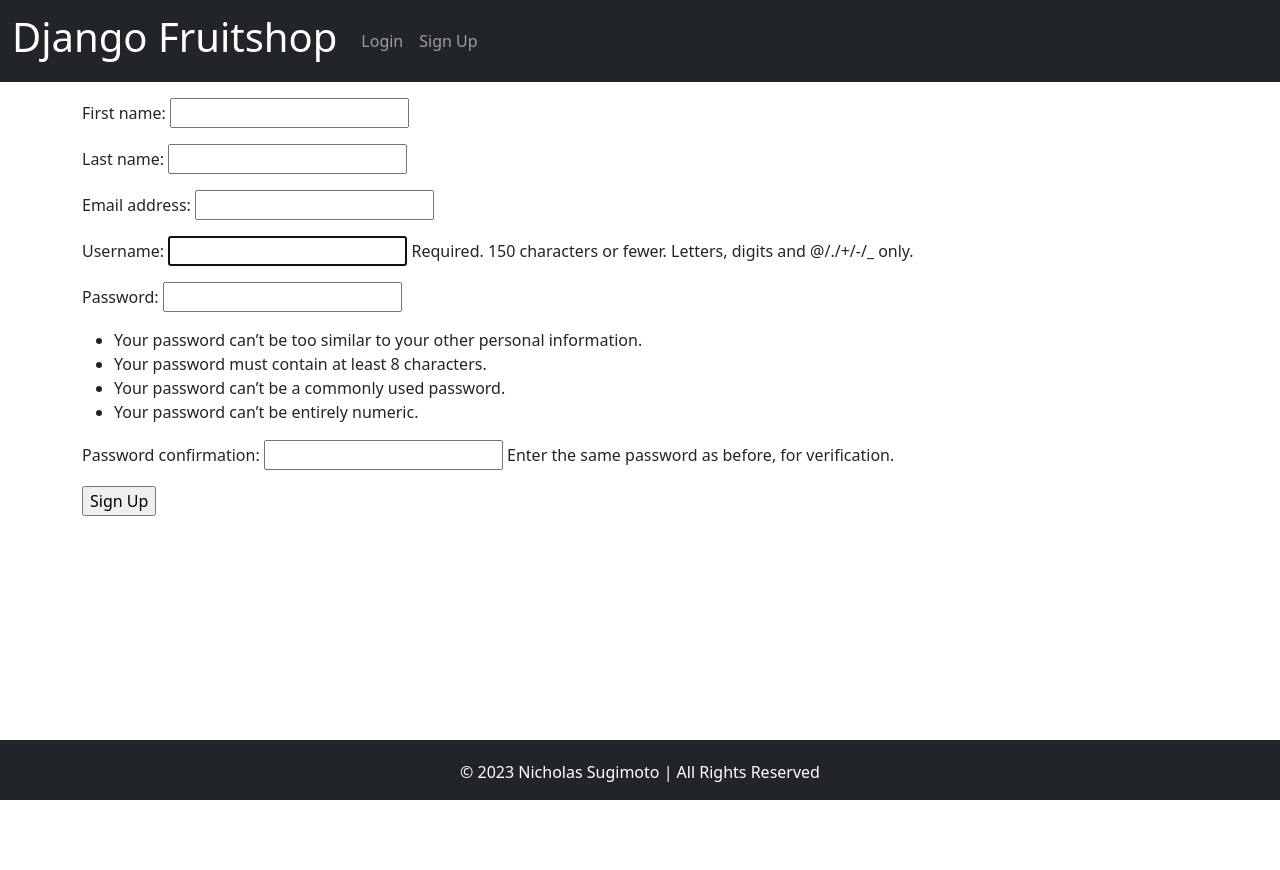
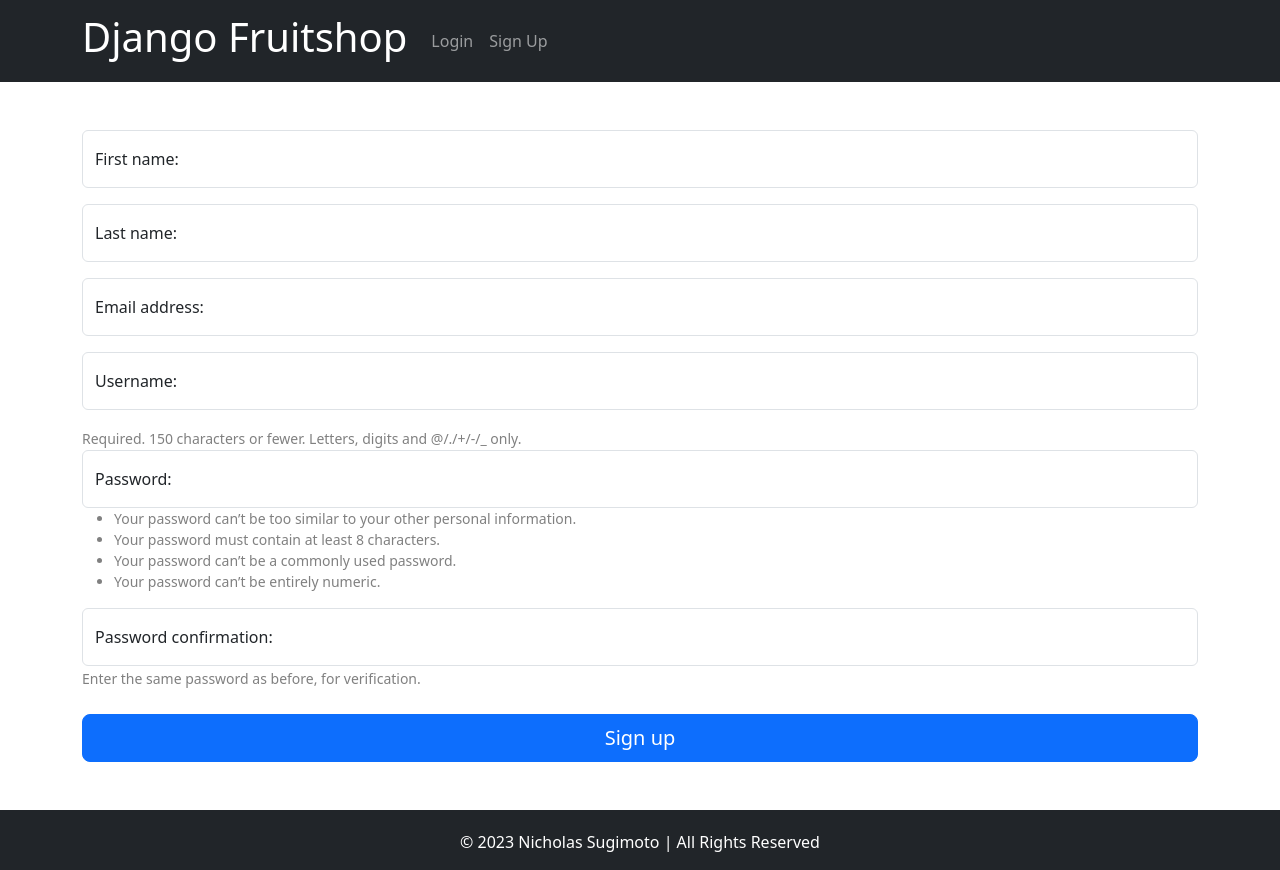
Before and after one commit to Suuugi/Ecommerce-Fruit, a Django app: page /accounts/signup/ in a window 1280 px wide. Before the commit the page ends 800 px from the top, so only its background shows below. Run offline with Django 4.2, Linux system fonts and the light colour scheme.

Commit message:
STYLE signup page and remove Catalog model

```diff
--- a/accounts/templates/registration/login.html
+++ b/accounts/templates/registration/login.html
@@ -1,7 +1,7 @@
 {% extends 'base.html' %}
 
 {% block content %}
-<form method="POST" action="{% url 'login' %}" >
+<form class="mt-5" method="POST" action="{% url 'login' %}">
     {% csrf_token %}
     <div class="form-floating">
         <input type="text" name="{{form.username.name}}" class="form-control" placeholder="Username">
--- a/accounts/templates/signup.html
+++ b/accounts/templates/signup.html
@@ -1,9 +1,57 @@
 {% extends 'base.html' %}
 
 {% block content %}
-<form method="post" action="{% url 'signup' %}">
+<form method="POST" action="{% url 'signup' %}">
     {% csrf_token %}
-    {{form.as_p}}
-    <input type="submit" value="Sign Up">
+    <!-- First Name -->
+    <div class="form-floating mb-3 mt-5">
+        <input type="text" name="{{form.first_name.name}}" class="form-control" placeholder="First Name">
+        {{ form.first_name.label_tag }}
+    </div>
+
+    <!-- Last Name -->
+    <div class="form-floating mb-3">
+        <input type="text" name="{{form.last_name.name}}" class="form-control" placeholder="Last Name">
+        {{ form.last_name.label_tag }}
+    </div>
+
+    <!-- Email -->
+    <div class="form-floating mb-3">
+        <input type="email" name="{{form.email.name}}" class="form-control" placeholder="Email">
+        {{ form.email.label_tag }}
+    </div>
+
+    <!-- Username: Required Field -->
+    <div class="form-floating mb-3">
+        <input type="text" name="{{form.username.name}}" class="form-control" placeholder="Username">
+        {{ form.username.label_tag }}
+    </div>
+    {% if form.username.help_text %}
+            <small style="color: grey">{{ form.username.help_text }}</small>
+    {% endif %}
+    {% for error in form.username.errors %}
+        <p style="color: red">{{ error }}</p>
+    {% endfor %}
+
+    <!-- Password -->
+    <div class="form-floating">
+        <input type="password" name="{{form.password1.name}}" class="form-control" placeholder="Password">
+        {{ form.password1.label_tag }}
+    </div>
+    {% if form.password1.help_text %}
+            <small style="color: grey">{{ form.password1.help_text }}</small>
+    {% endif %}
+
+    <!-- Password Confirmation -->
+    <div class="form-floating">
+        <input type="password" name="{{form.password2.name}}" class="form-control" placeholder="Password Confirmation">
+        {{ form.password2.label_tag }}
+    </div>
+    {% if form.password2.help_text %}
+    <small style="color: grey">{{ form.password2.help_text }}</small>
+    {% endif %}
+
+    <!-- Sign up Button -->
+    <input class="w-100 btn btn-lg btn-primary mt-4 mb-5" type="submit" value="Sign up">
 </form>
 {% endblock %}
--- a/store/templates/base.html
+++ b/store/templates/base.html
@@ -20,7 +20,7 @@
 <body id="storefront">
     <header class="bg-dark">{% include 'header.html' %}</header>
     <main class="container">
-        <section class="mt-3">{% include 'messages.html' %}</section>
+        <section>{% include 'messages.html' %}</section>
         <section>{% block content %}{% endblock content %}</section>
     </main>
     <footer class="text-bg-dark">{% include 'footer.html' %}</footer>
--- a/store/templates/header.html
+++ b/store/templates/header.html
@@ -1,5 +1,5 @@
 <!-- https://getbootstrap.com/docs/5.3/components/navbar/ -->
-<nav class="navbar navbar-expand-sm navbar-dark">
+<nav class="navbar navbar-expand-sm navbar-dark container">
     <div class="container-fluid">
         <a class="navbar-brand" href="/"><h1>Django Fruitshop</h1></a>
         <button class="navbar-toggler" type="button" data-bs-toggle="collapse" data-bs-target="#navbarNav" aria-controls="navbarNav" aria-expanded="false" aria-label="Toggle navigation">
--- a/store/templates/messages.html
+++ b/store/templates/messages.html
@@ -1,12 +1,10 @@
 <!-- Messages: https://docs.djangoproject.com/en/4.1/ref/contrib/messages/ -->
 {% if messages %}
     {% for message in messages %}
-        <!-- https://stackoverflow.com/questions/40224834/bootstrap-dismissible-alert-not-working -->
+        <!-- https://getbootstrap.com/docs/5.3/components/alerts/ -->
         <div class="alert {{ message.tags }} alert-dismissible fade show" role="alert">
-            <button type="button" class="close" data-bs-dismiss="alert" aria-label="Close">
-            <span aria-hidden="true">&times;</span>
-            </button>
             {{ message }}
+            <button type="button" class="btn-close" data-bs-dismiss="alert" aria-label="Close"></button>
         </div>
     {% endfor %}
 {% endif %}
```
Also changed, not shown: store/models.py (+0 -7 lines).
